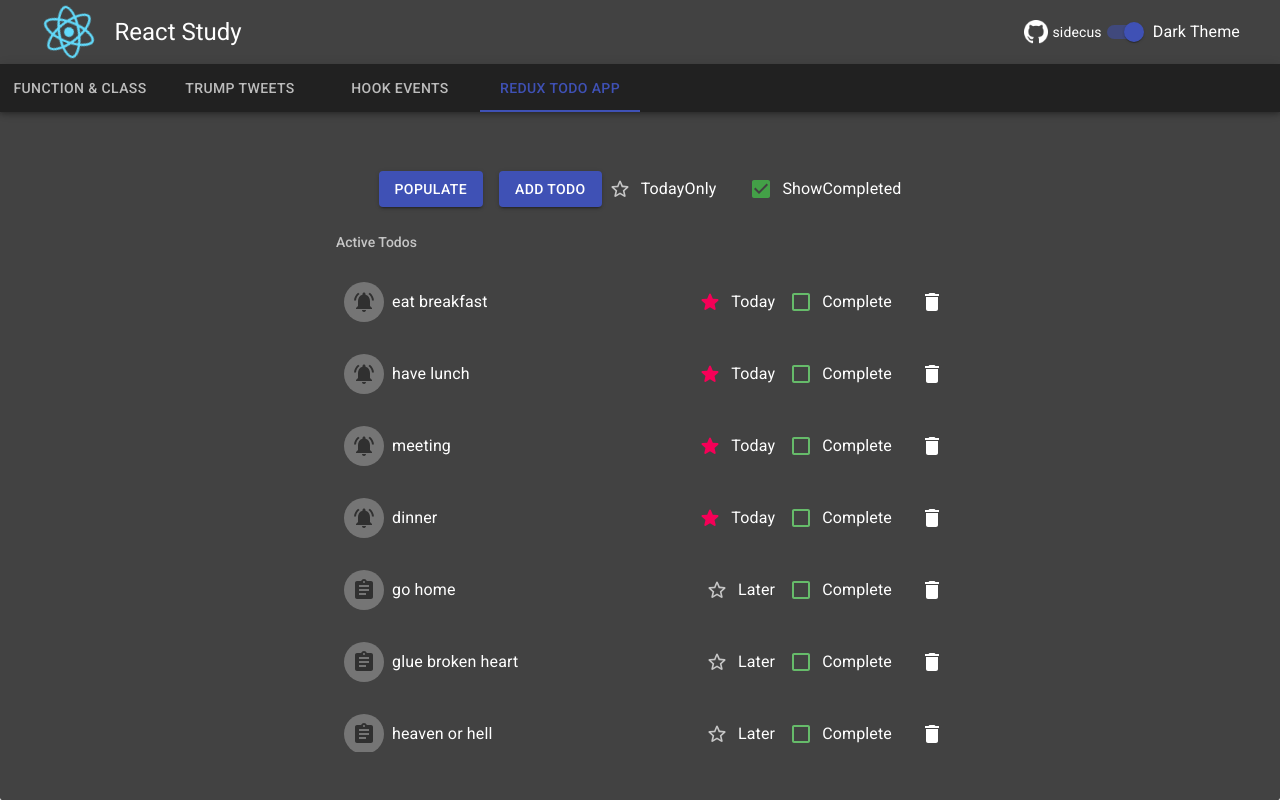
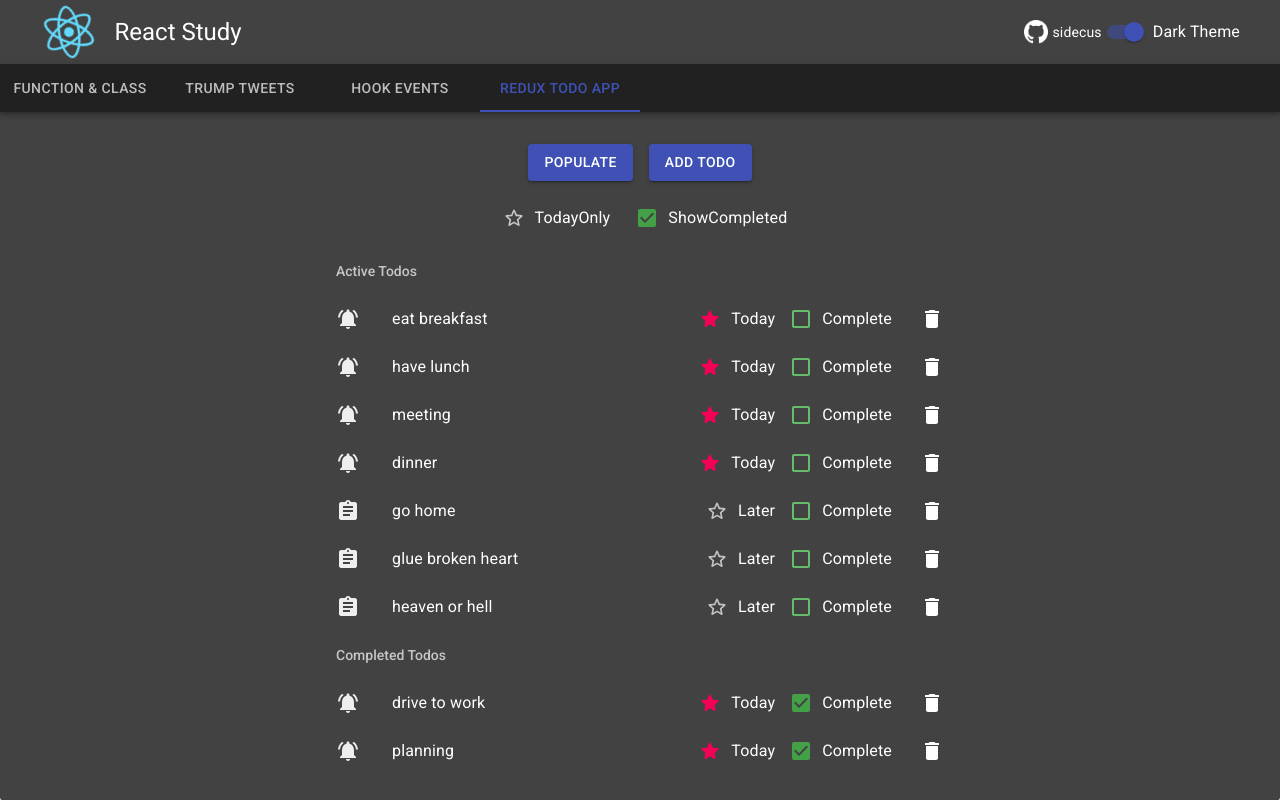
Before and after one commit to sidecus/reactstudy, a React (Create React App) app: page / in a window 1280 px wide. Both pictures are taken after a click on the tab "REDUX TODO APP". Built offline with nearby package versions, Linux system fonts and the light colour scheme; no server answers.

Commit message:
small ui update

```diff
--- a/src/ReduxHooks/todolist.tsx
+++ b/src/ReduxHooks/todolist.tsx
@@ -3,6 +3,7 @@ import { List, ListItem, ListSubheader, ListItemText, ListItemAvatar } from '@ma
 import { Theme, createStyles, makeStyles, Avatar } from '@material-ui/core';
 import AssignmentIcon from '@material-ui/icons/Assignment';
 import NotificationsActiveIcon from '@material-ui/icons/NotificationsActive';
+import { grey } from '@material-ui/core/colors';
 import { ITodo } from './store.redux';
 import { TodoActions } from './todoactions';
 
@@ -33,7 +34,10 @@ const useStyles = makeStyles((theme: Theme) =>
             padding: 0,
         },
         listitemavatar: {
-            margin: 8,
+            height: 24,
+            width: 24,
+            color: grey[200],
+            backgroundColor: 'inherit',
         },
     }),
 );
--- a/src/ReduxHooks/todolistappbar.tsx
+++ b/src/ReduxHooks/todolistappbar.tsx
@@ -12,10 +12,11 @@ import { GreenCheckbox } from './greencheckbox';
 
 const useStyles = makeStyles((theme: Theme) =>
     createStyles({
-        TodoListAppBar: {
+        todoactionappbar: {
             display: 'flex',
             flexDirection: 'row',
             justifyContent: 'center',
+            alignItems: 'center',
         },
         todoactioncontrol: {
             margin: theme.spacing(1),
@@ -37,7 +38,8 @@ export const TodoListAppBar = () => {
     const classes = useStyles();
 
     return (
-        <div>
+        <>
+            <div className={classes.todoactionappbar}>
                 <Button variant='contained' color='primary' className={classes.todoactioncontrol}
                     onClick={() => populateTodos(predefinedTodos)}>
                     Populate
@@ -46,7 +48,9 @@ export const TodoListAppBar = () => {
                     onClick={() => addRandomTodo(createRandomTodo())}>
                     Add Todo
                 </Button>
-            <FormControlLabel
+            </div>
+            <div className={classes.todoactionappbar}>
+                <FormControlLabel className={classes.todoactioncontrol}
                     control={
                         <Checkbox icon={<StarBorderRoundedIcon />} checkedIcon={<StarRoundedIcon />} tabIndex={-1}
                             checked={showMyDayOnly}
@@ -65,5 +69,6 @@ export const TodoListAppBar = () => {
                     label='ShowCompleted'
                 />
             </div>
+        </>
     );
 }
--- a/src/ReduxHooks/todoreduxapp.tsx
+++ b/src/ReduxHooks/todoreduxapp.tsx
@@ -16,7 +16,7 @@ const useStyles = makeStyles((theme: Theme) =>
             alignItems:"center",
             flexGrow: 1,
             display: 'flex',
-            margin: 48,
+            margin: 24,
         },
     }),
 );
```
Lines whose indentation alone changed are shown as unchanged.
